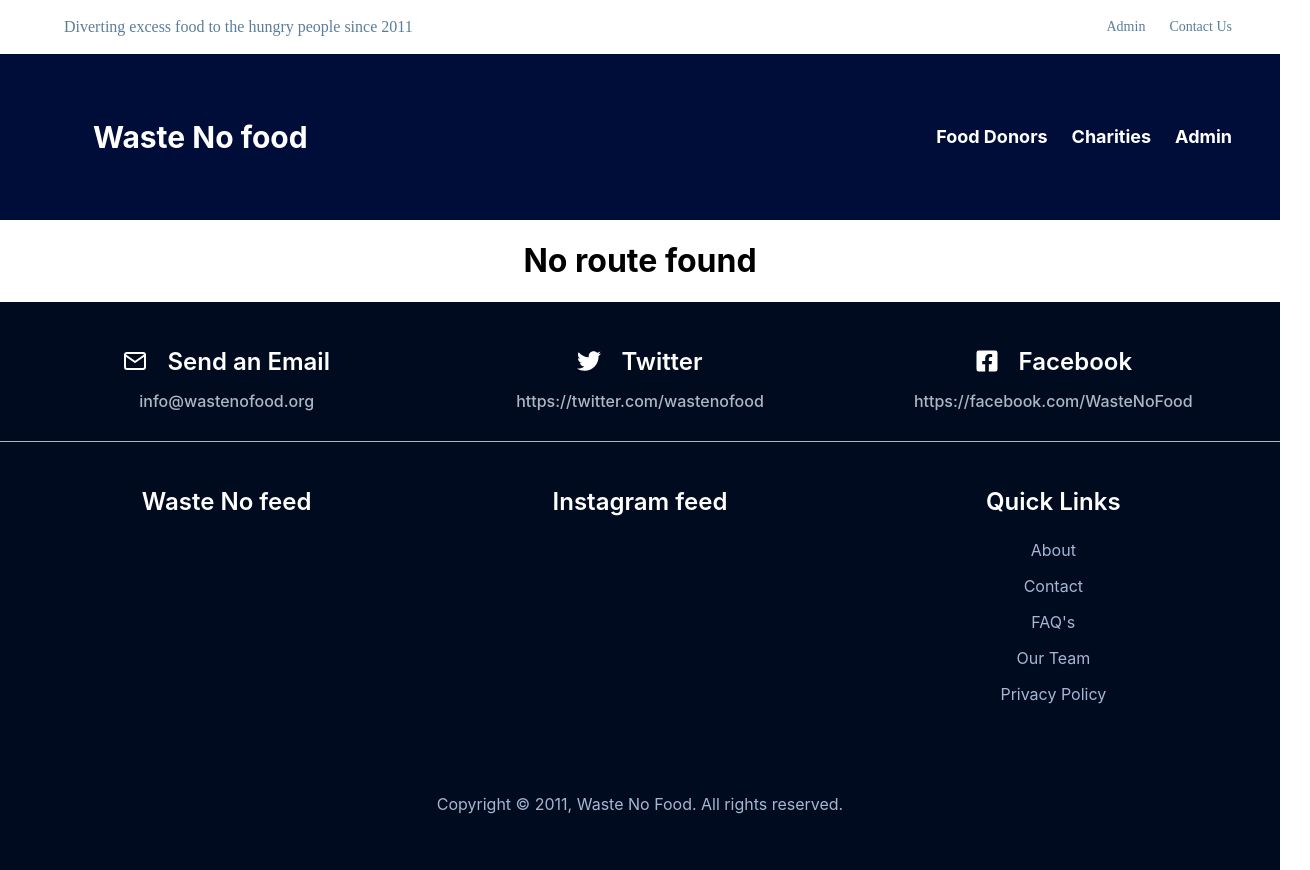
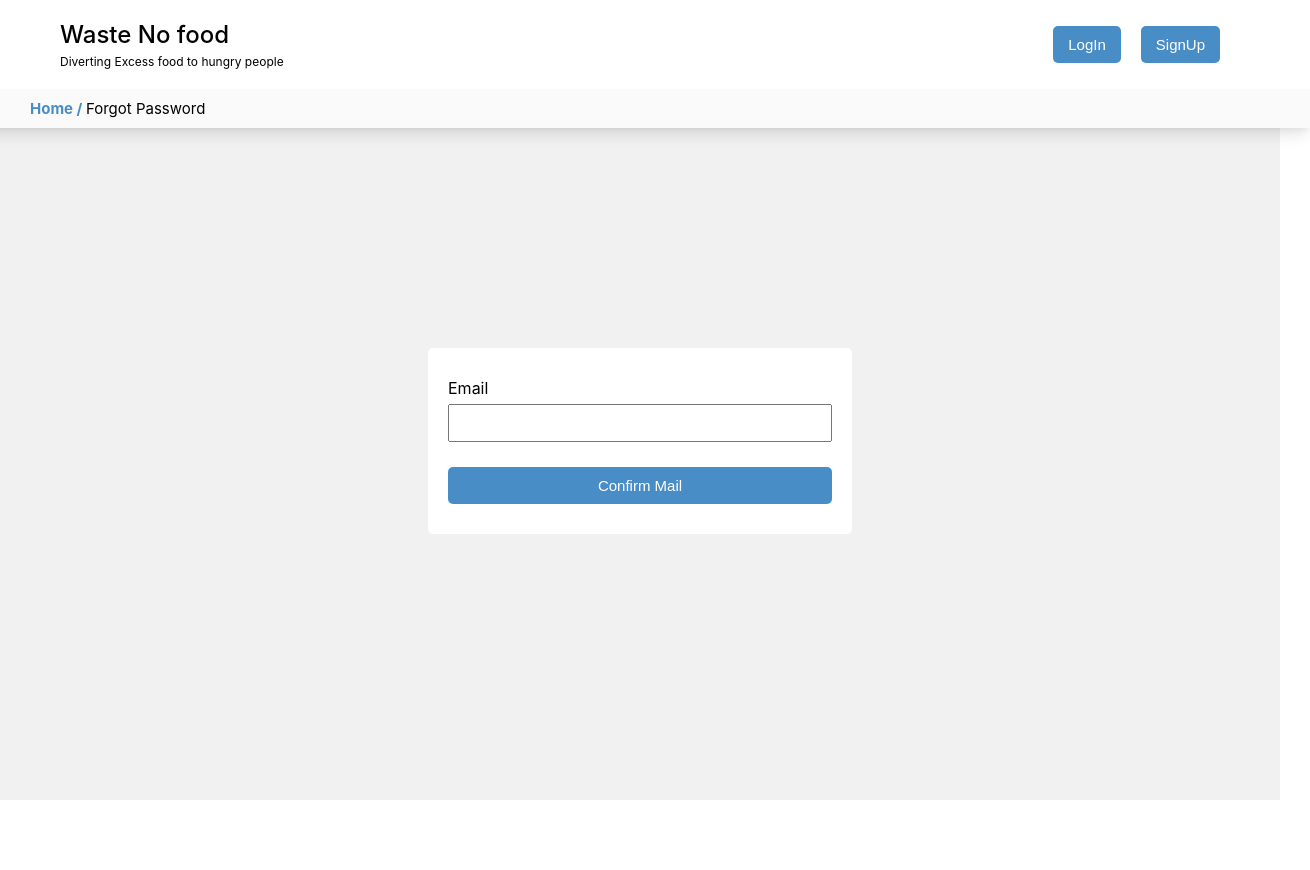
Before and after one commit to tarunkridafans/gan, a React (Create React App) app: page /forgot in a window 1280 px wide. Shown: the whole page, 1310 px wide, since content can reach past the window. After the commit the page ends 800 px from the top, so only its background shows below. Built offline with nearby package versions, Linux system fonts and the light colour scheme; no server answers.

Commit message:
ft-forgot password

```diff
--- a/package.json
+++ b/package.json
@@ -10,7 +10,7 @@
     "node-sass": "^7.0.3",
     "react": "^18.2.0",
     "react-dom": "^18.2.0",
-    "react-icons": "^4.7.1",
+    "react-icons": "^4.8.0",
     "react-router-dom": "6.4",
     "react-scripts": "5.0.1",
     "react-toastify": "^9.1.1",
--- a/src/App.js
+++ b/src/App.js
@@ -15,6 +15,7 @@ import FoodDonors from "./Pages/Food-Donors/FoodDonors";
 import Charities from "./Pages/Charities/Charities";
 import Login from "./Pages/Login/Login";
 import SignUp from "./Pages/SignUp/SignUp";
+import ForgotPassword from "./Pages/ForgotPassword/ForgotPassword";
 import CharitiesDashboard from "./Pages/Charities-Dashboard/CharitiesDashboard";
 import FoodDonorsDashboard from "./Pages/Food-Donors-Dashboard/FoodDonorsDashboard";
 import AdminDashboard from "./Pages/AdminDashboard/AdminDashboard";
@@ -37,6 +38,7 @@ function App() {
   const showHeader2 =
     location.pathname === "/signup" ||
     location.pathname === "/login" ||
+    location.pathname === "/forgot" ||
     location.pathname === "/admin";
   let showHeader3 =
     location.pathname === "/foodDonorDashboard" ||
@@ -58,6 +60,7 @@ function App() {
         <Route path="/admin" element={<Admin />} />
         <Route path="/login" element={<Login />}></Route>
         <Route path="/signup" element={<SignUp />}></Route>
+        <Route path="/forgot" element={<ForgotPassword />}></Route>
         <Route path="/about"></Route>
         <Route path="/volunteer"></Route>
         <Route path="/contact"></Route>
--- /dev/null
+++ b/src/Pages/ForgotPassword/ForgotPassword.jsx
@@ -0,0 +1,69 @@
+import React, { useState } from "react";
+import "./ForgotPassword.scss";
+import { auth } from "../../firebase-config";
+import { sendPasswordResetEmail } from "firebase/auth";
+import { MdCheck } from "react-icons/md";
+import { toast } from "react-toastify";
+
+function ForgotPassword() {
+  const [loginForm, setLoginForm] = useState({ email: "", password: "" });
+  const [isSuccessful, setIsSuccessful] = useState(false);
+
+  const onChangeHandler = (e) => {
+    const latest = {};
+    latest[e.target.name] = e.target.value;
+    setLoginForm((prev) => {
+      return { ...prev, ...latest };
+    });
+  };
+
+  const forgotPasswordHandler = async () => {
+    try {
+      let res = await sendPasswordResetEmail(auth, loginForm.email);
+      setIsSuccessful(true);
+      console.log("res", res);
+    } catch (error) {
+      toast.error("Email not registered");
+      console.error(error);
+    }
+  };
+
+  const goBackHandler = () => {
+    setIsSuccessful(false);
+  };
+  return (
+    <div className="forgot">
+      <div className="header">
+        <span>Home / </span>
+        Forgot Password
+      </div>
+      <div className="form">
+        {!isSuccessful && (
+          <>
+            <div>
+              <span>Email</span>
+              <input
+                name="email"
+                value={loginForm.email}
+                onChange={onChangeHandler}
+                type="text"
+              />
+            </div>
+            <button onClick={forgotPasswordHandler}>Confirm Mail</button>
+          </>
+        )}
+        {isSuccessful && (
+          <div className="success">
+            <div className="box">
+              <MdCheck />
+              <p>Mail Sent!</p>
+            </div>
+            <button onClick={goBackHandler}>Go back</button>
+          </div>
+        )}
+      </div>
+    </div>
+  );
+}
+
+export default ForgotPassword;
--- /dev/null
+++ b/src/Pages/ForgotPassword/ForgotPassword.scss
@@ -0,0 +1,88 @@
+.forgot {
+    background-color: #F1F1F1;
+    height: 100%;
+    display: flex;
+    align-items: center;
+    flex-direction: column;
+
+    .header {
+        background-color: #FAFAFB;
+        padding: 10px 0px;
+        box-shadow: rgba(0, 0, 0, 0.1) 0px 10px 15px -3px, rgba(0, 0, 0, 0.05) 0px 4px 6px -2px;
+        margin-bottom: 20px;
+        width: 100%;
+        text-align: left;
+        padding-left: 60px;
+        font-size: 15px;
+
+        span {
+            font-weight: 700;
+            color: #498CC6;
+        }
+    }
+
+    .form {
+        display: flex;
+        flex-direction: column;
+        width: 30%;
+        background-color: white;
+        padding: 30px 20px;
+        border-radius: 5px;
+        margin-top: 25vh;
+
+        div {
+            display: flex;
+            flex-direction: column;
+            text-align: left;
+
+            span {
+                margin-bottom: 6px;
+                font-size: 16px;
+            }
+
+            input {
+                padding: 8px;
+                font-size: 16px;
+                margin-bottom: 10px;
+            }
+        }
+
+        .success {
+            display: flex;
+            justify-content: center;
+            align-items: center;
+
+            .box {
+                display: flex;
+                justify-content: center;
+                align-items: center;
+                flex-direction: row;
+
+                svg {
+                    font-size: 20px;
+                }
+
+                p {
+                    font-size: 18px;
+                    margin-left: 10px;
+                }
+            }
+
+        }
+    }
+
+    button {
+        margin-top: 15px;
+        width: 100px;
+        background-color: #498DC6;
+        color: white;
+        padding: 10px 15px;
+        border: none;
+        border-radius: 5px;
+        font-size: 15px;
+        cursor: pointer;
+        width: 100%;
+    }
+
+
+}
```
Also changed, not shown: 1 other file (tests, documents, lock files or other folders).
